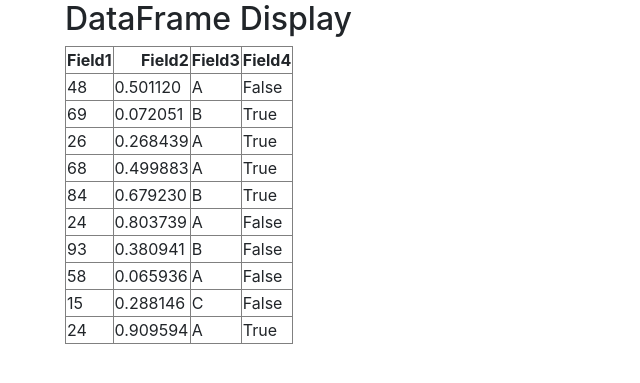
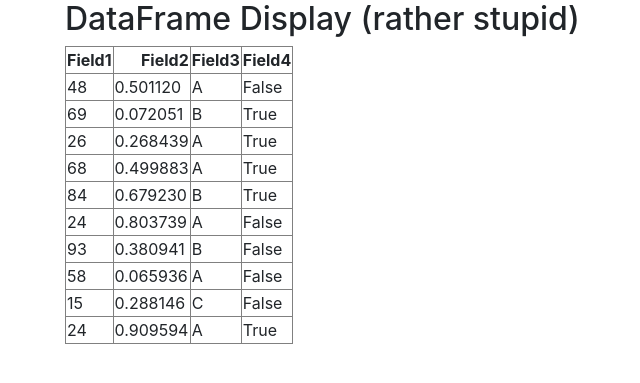
Before and after one commit to Vadoid/py_gen, a Flask app: page / in a window 1280 px wide. Shown: the top 383 px of the page, without its empty margins (20-660 px from the left). Run offline with Flask 3, Linux system fonts and the light colour scheme; some libraries are stand-ins or nearby versions.

Commit message:
Py change

```diff
--- a/templates/index.html
+++ b/templates/index.html
@@ -8,7 +8,7 @@
 <body>
 
 <div class="container">
-  <h2>DataFrame Display</h2>
+  <h2>DataFrame Display (rather stupid)</h2>
   {% for table in tables %}
     {{ table|safe }}
   {% endfor %}
```
